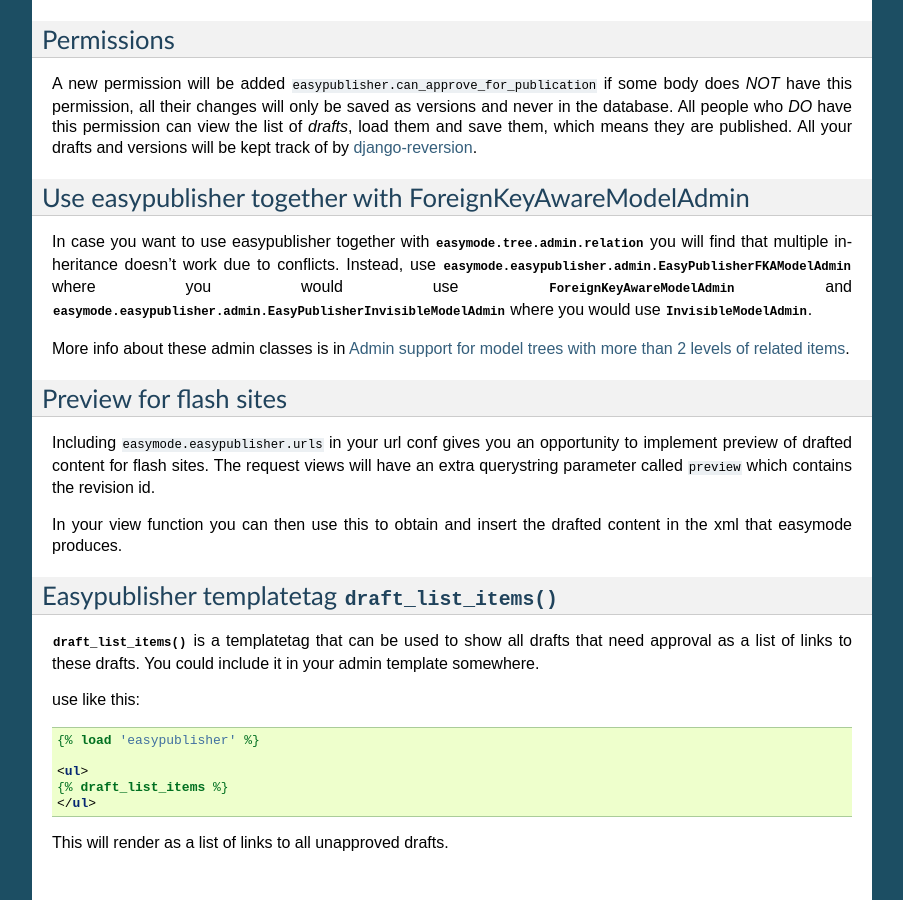
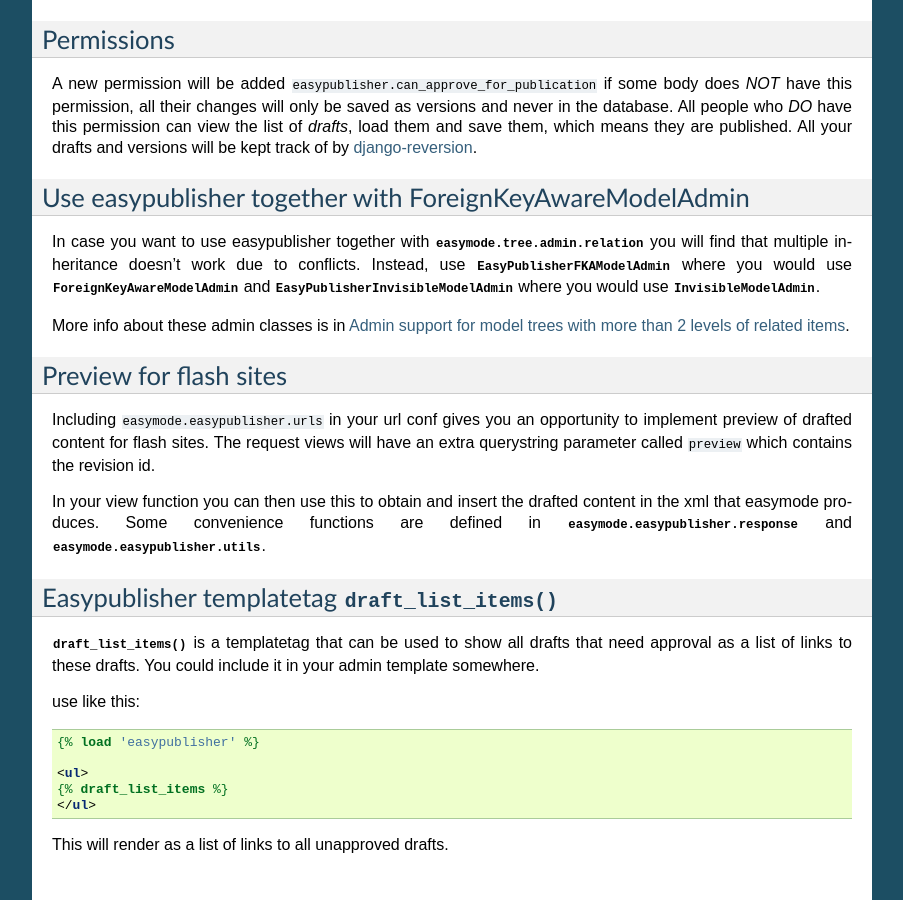
Before and after one commit to specialunderwear/django-easymode, a Sphinx documentation site: the page built from docs/easypublisher/index.rst, in a window 1280 px wide and 900 px high, scrolled down 683 px. Shown: the whole window, without its empty margins (198-1101 px from the left). Built offline with Sphinx 7.4.7, drawn with Linux system fonts in a browser that asks for light colours.

Commit message:
forgot some documentation

```diff
--- a/docs/easypublisher/api.rst
+++ b/docs/easypublisher/api.rst
@@ -10,6 +10,8 @@
 .. automodule:: easymode.easypublisher.admin
 
 .. autoclass:: easymode.easypublisher.admin.EasyPublisher
+
+.. autoclass:: easymode.easypublisher.admin.EasyPublisherFKAModelAdmin
 
 .. autoclass:: easymode.easypublisher.admin.EasyPublisherInvisibleModelAdmin
 
--- a/docs/easypublisher/index.rst
+++ b/docs/easypublisher/index.rst
@@ -57,9 +57,9 @@
 
 In case you want to use easypublisher together with :mod:`easymode.tree.admin.relation`
 you will find that multiple inheritance doesn't work due to conflicts. Instead,
-use :class:`easymode.easypublisher.admin.EasyPublisherFKAModelAdmin` where you would
+use :class:`~easymode.easypublisher.admin.EasyPublisherFKAModelAdmin` where you would
 use :class:`~easymode.tree.admin.relation.ForeignKeyAwareModelAdmin` and
-:class:`easymode.easypublisher.admin.EasyPublisherInvisibleModelAdmin` where you would
+:class:`~easymode.easypublisher.admin.EasyPublisherInvisibleModelAdmin` where you would
 use :class:`~easymode.tree.admin.relation.InvisibleModelAdmin`.
 
 More info about these admin classes is in :ref:`tree_explanation`.
@@ -72,7 +72,8 @@
 an extra querystring parameter called ``preview`` which contains the revision id.
 
 In your view function you can then use this to obtain and insert the drafted content
-in the xml that easymode produces.
+in the xml that easymode produces. Some convenience functions are defined in
+:mod:`easymode.easypublisher.response` and :mod:`easymode.easypublisher.utils`.
 
 Easypublisher templatetag :func:`~easymode.easypublisher.templatetags.easypublisher.draft_list_items`
 -----------------------------------------------------------------------------------------------------
```
Also changed, not shown: 1 other file.
